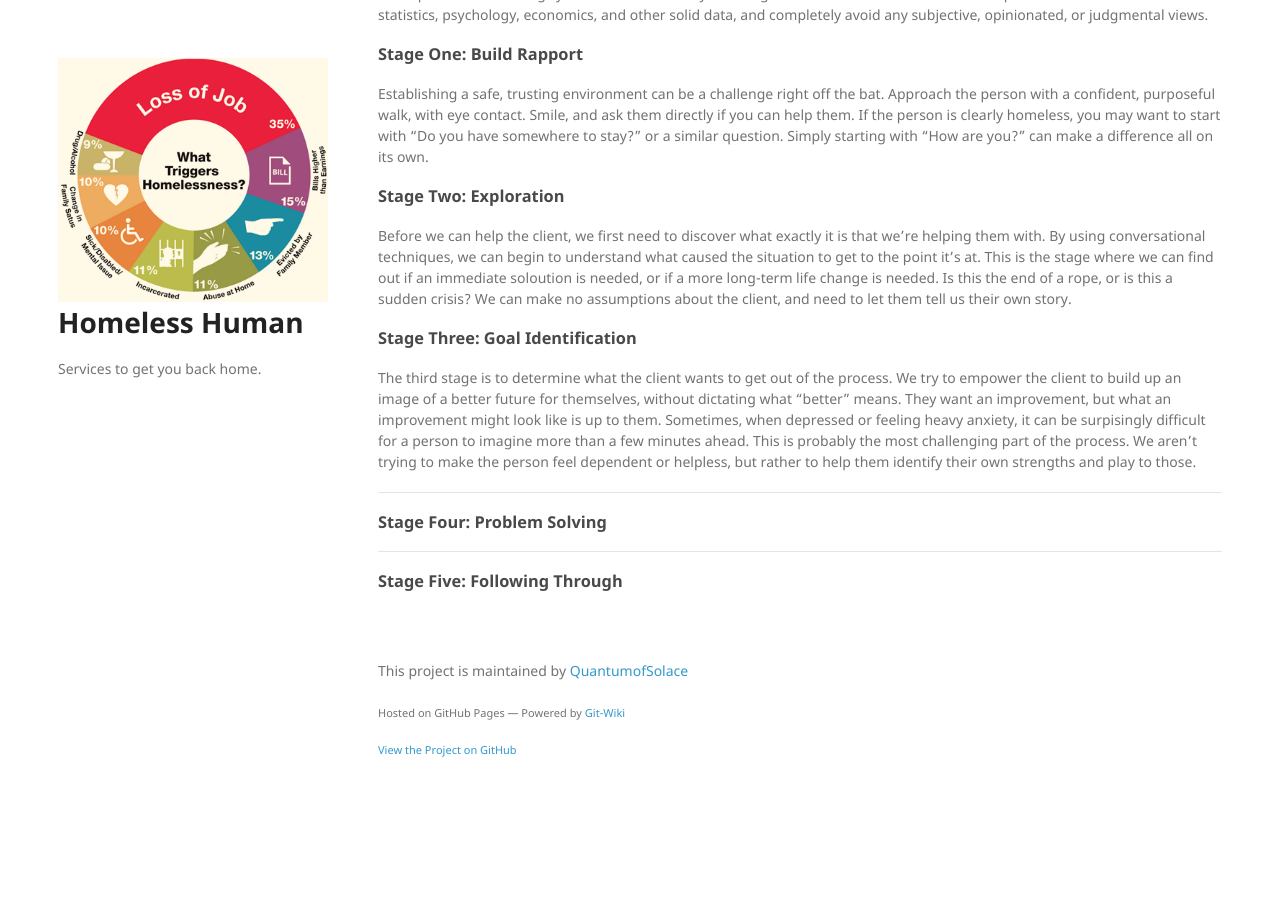
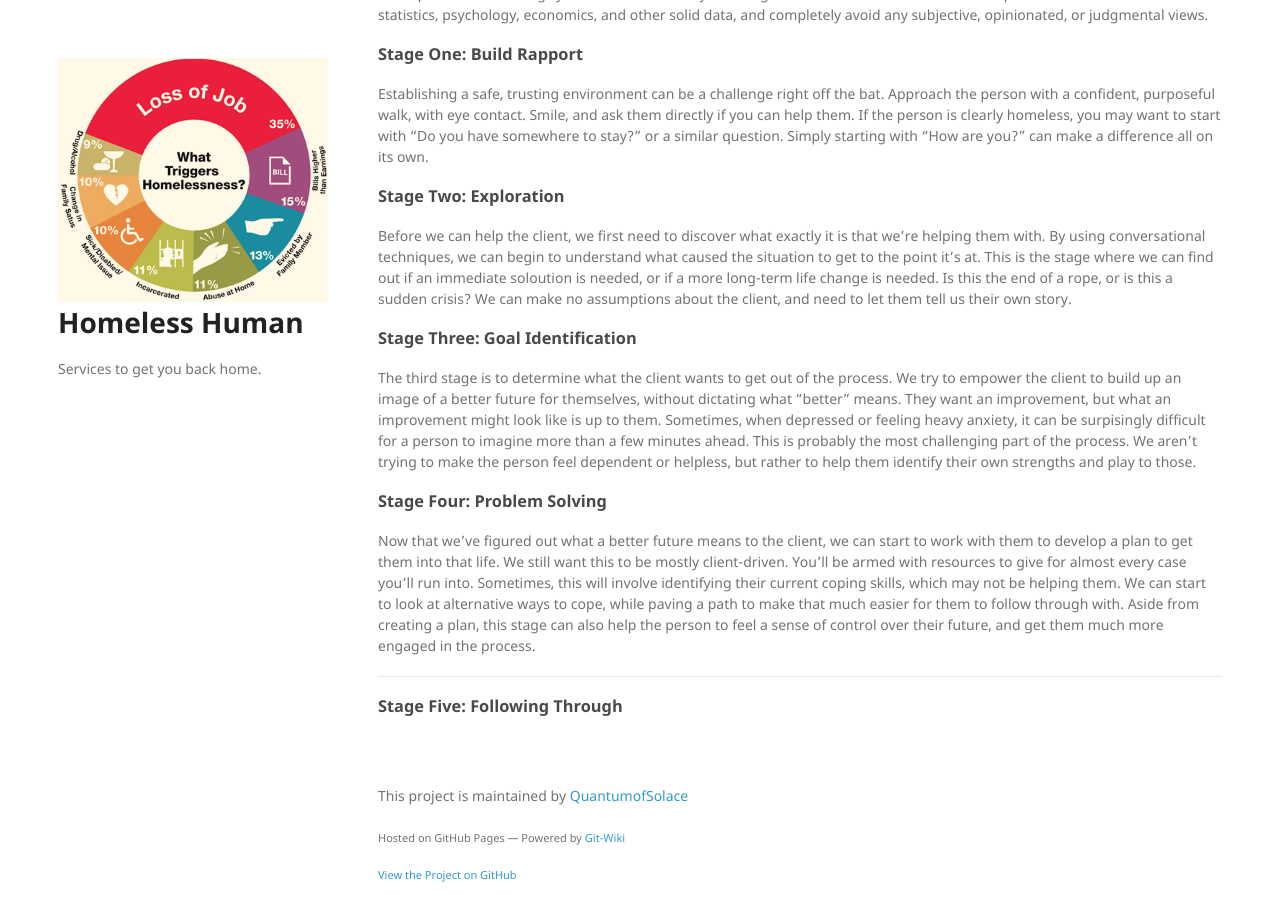
Before and after one commit to QuantumofSolace/Homeless-Human, a Jekyll site: the page built from wiki/how-to-help.markdown, in a window 1280 px wide and 900 px high, scrolled down 503 px. Built offline with Jekyll 4.4.1, drawn with Linux system fonts in a browser that asks for light colours; nearby versions of some CDN libraries; our own code applies the rules of GitHub Pages for plain Markdown files; before the commit the page ends 1278 px from its top, so only the background shows below that.

Commit message:
stage four

```diff
--- a/wiki/how-to-help.markdown
+++ b/wiki/how-to-help.markdown
@@ -13,9 +13,9 @@ Before we can help the client, we first need to discover what exactly it is that
 ### Stage Three: Goal Identification
 The third stage is to determine what the client wants to get out of the process. We try to empower the client to build up an image of a better future for themselves, without dictating what "better" means. They want an improvement, but what an improvement might look like is up to them. Sometimes, when depressed or feeling heavy anxiety, it can be surpisingly difficult for a person to imagine more than a few minutes ahead. This is probably the most challenging part of the process. We aren't trying to make the person feel dependent or helpless, but rather to help them identify their own strengths and play to those.
 
-- - -
+### Stage Four: Problem Solving
+Now that we've figured out what a better future means to the client, we can start to work with them to develop a plan to get them into that life. We still want this to be mostly client-driven. You'll be armed with resources to give for almost every case you'll run into. Sometimes, this will involve identifying their current coping skills, which may not be helping them. We can start to look at alternative ways to cope, while paving a path to make that much easier for them to follow through with. Aside from creating a plan, this stage can also help the person to feel a sense of control over their future, and get them much more engaged in the process.
 
-### Stage Four: Problem Solving
 
 - - -
 
```
